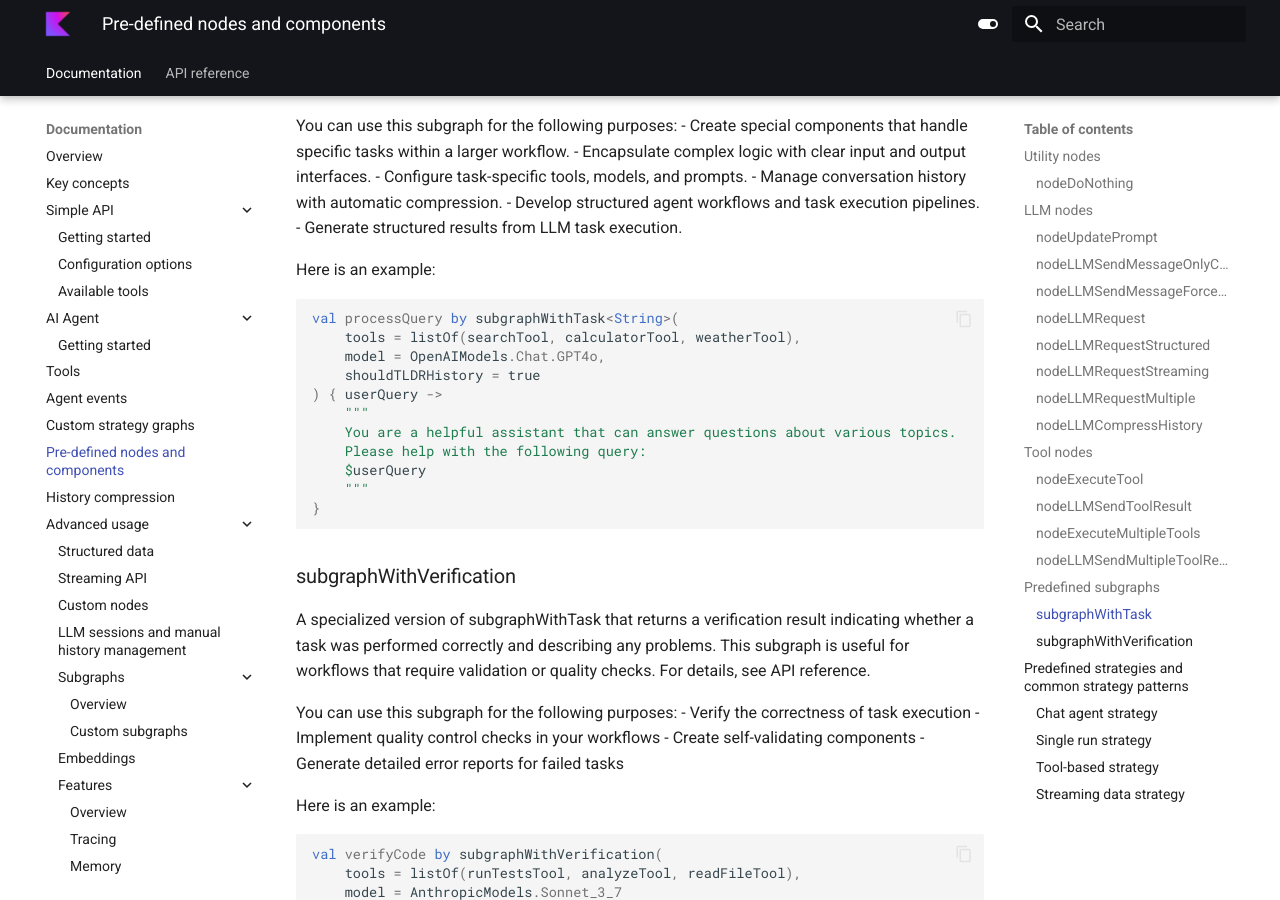
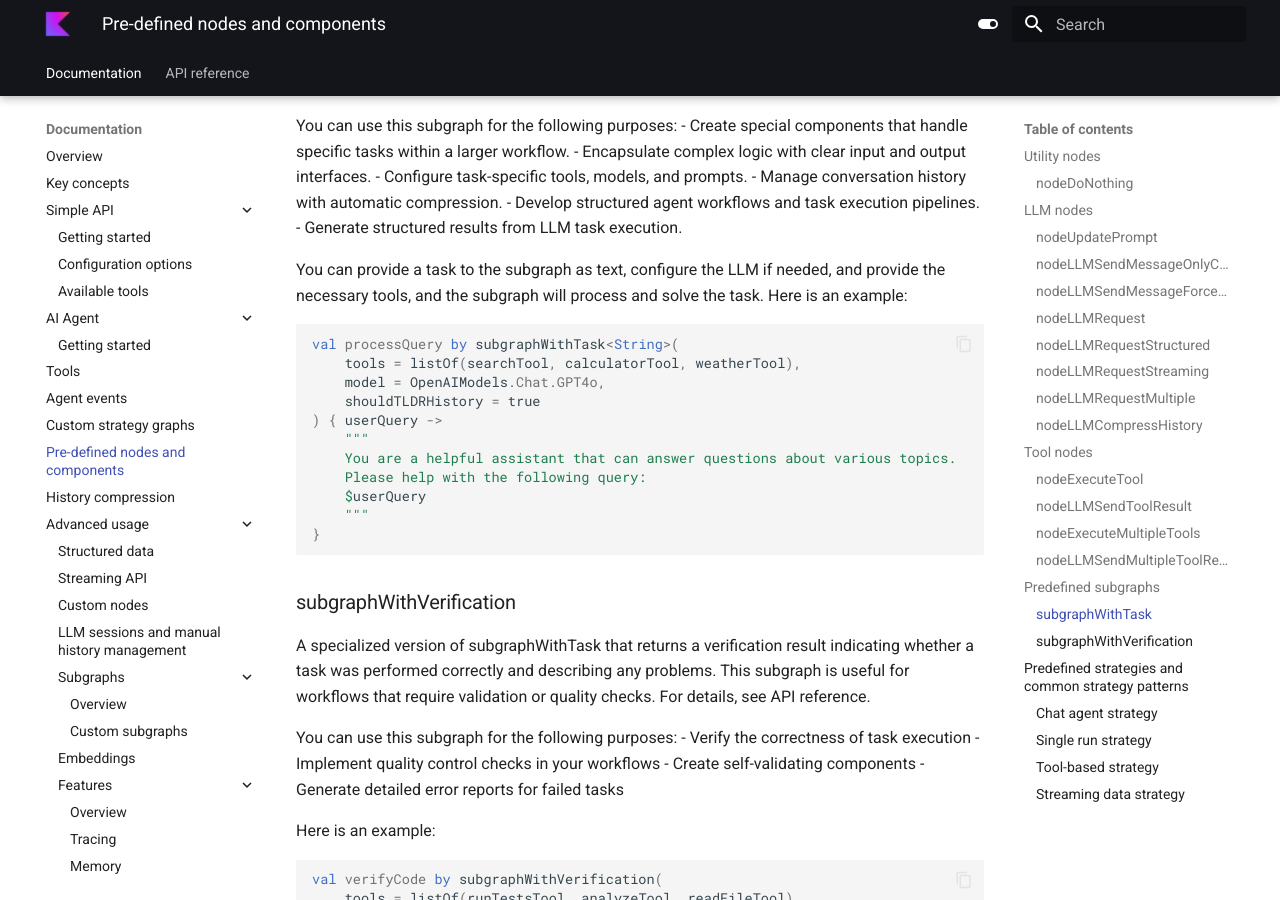
Before and after one commit to JetBrains/koog-docs, an MkDocs documentation site: the page built from docs/nodes-and-components.md, in a window 1280 px wide and 900 px high, scrolled down 5313 px. Built offline with MkDocs 1.6.1 and Material for MkDocs 9.7.7, drawn with Linux system fonts in a browser that asks for light colours.

Commit message:
Update docs/nodes-and-components.md

````diff
--- a/docs/nodes-and-components.md
+++ b/docs/nodes-and-components.md
@@ -219,7 +219,7 @@ You can use this subgraph for the following purposes:
 - Develop structured agent workflows and task execution pipelines.
 - Generate structured results from LLM task execution.
 
-Here is an example:
+You can provide a task to the subgraph as text, configure the LLM if needed, and provide the necessary tools, and the subgraph will process and solve the task. Here is an example:
 
 ```kotlin
 val processQuery by subgraphWithTask<String>(
````
